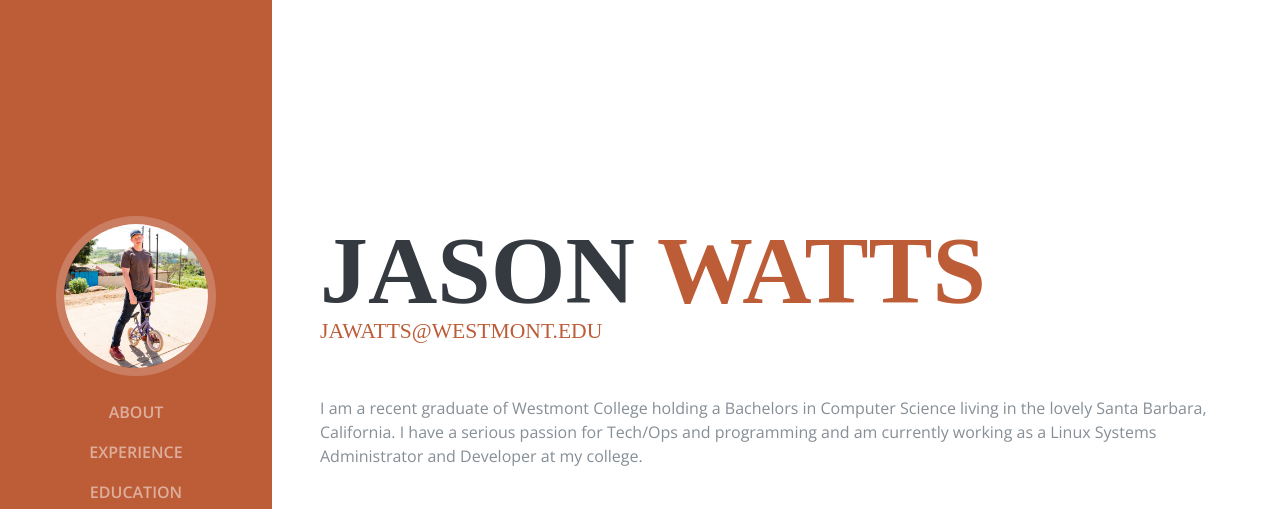
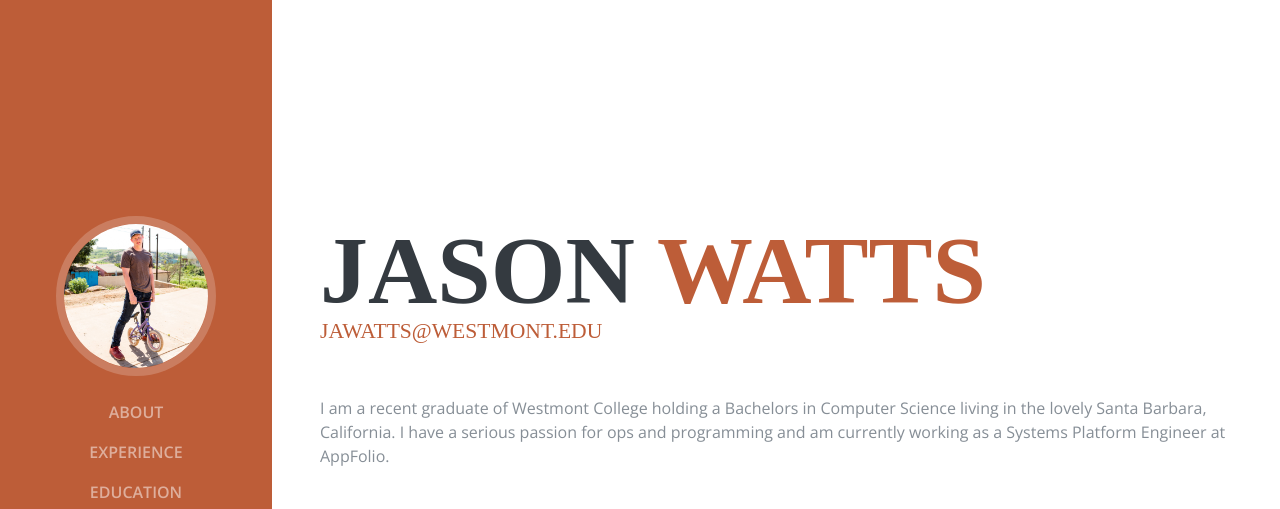
Before and after one commit to JasonWatts/JasonWatts.github.io, a website: page index.html in a window 1280 px wide. Shown: the top 509 px of the page. Drawn offline with nearby package versions, Linux system fonts and the light colour scheme; a web font is replaced by a local one.

Commit message:
more tweaks

```diff
--- a/index.html
+++ b/index.html
@@ -68,7 +68,7 @@
           <div class="subheading mb-5">
             <a href="mailto:jawatts@westmont.edu">jawatts@westmont.edu</a>
           </div>
-          <p class="mb-5">I am a recent graduate of Westmont College holding a Bachelors in Computer Science living in the lovely Santa Barbara, California.  I have a serious passion for Tech/Ops and programming and am currently working as a Linux Systems Administrator and Developer at my college. </p>
+          <p class="mb-5">I am a recent graduate of Westmont College holding a Bachelors in Computer Science living in the lovely Santa Barbara, California.  I have a serious passion for ops and programming and am currently working as a Systems Platform Engineer at AppFolio. </p>
           <ul class="list-inline list-social-icons mb-0">
             <li class="list-inline-item">
               <a href="https://github.com/JasonWatts" target="_blank">
```
